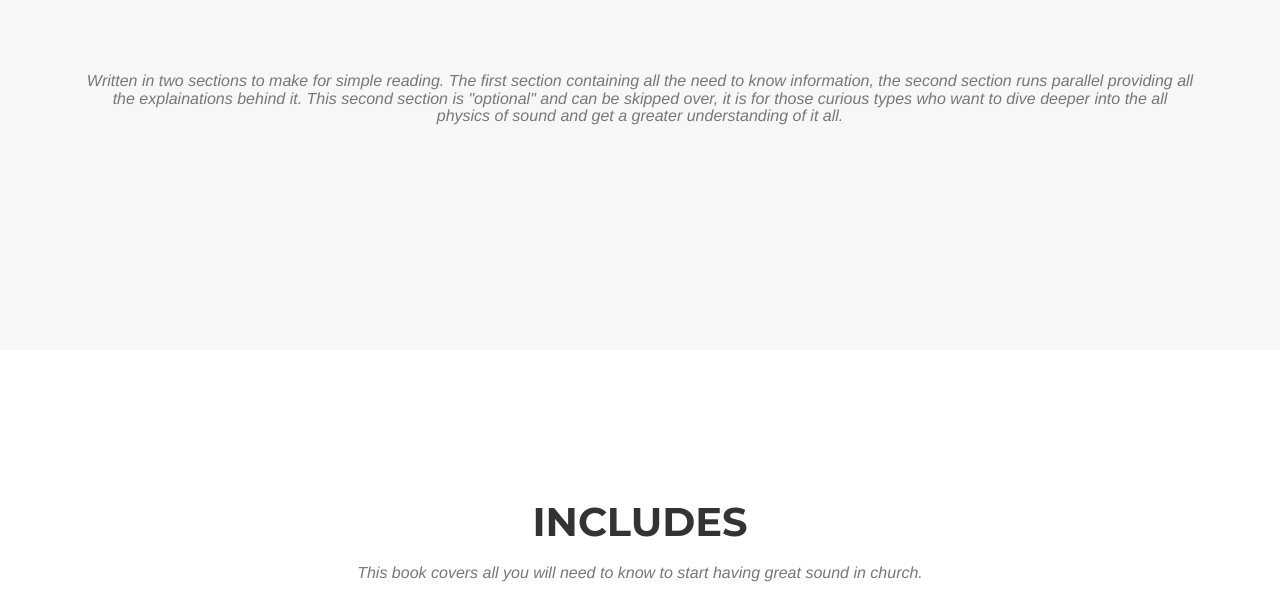
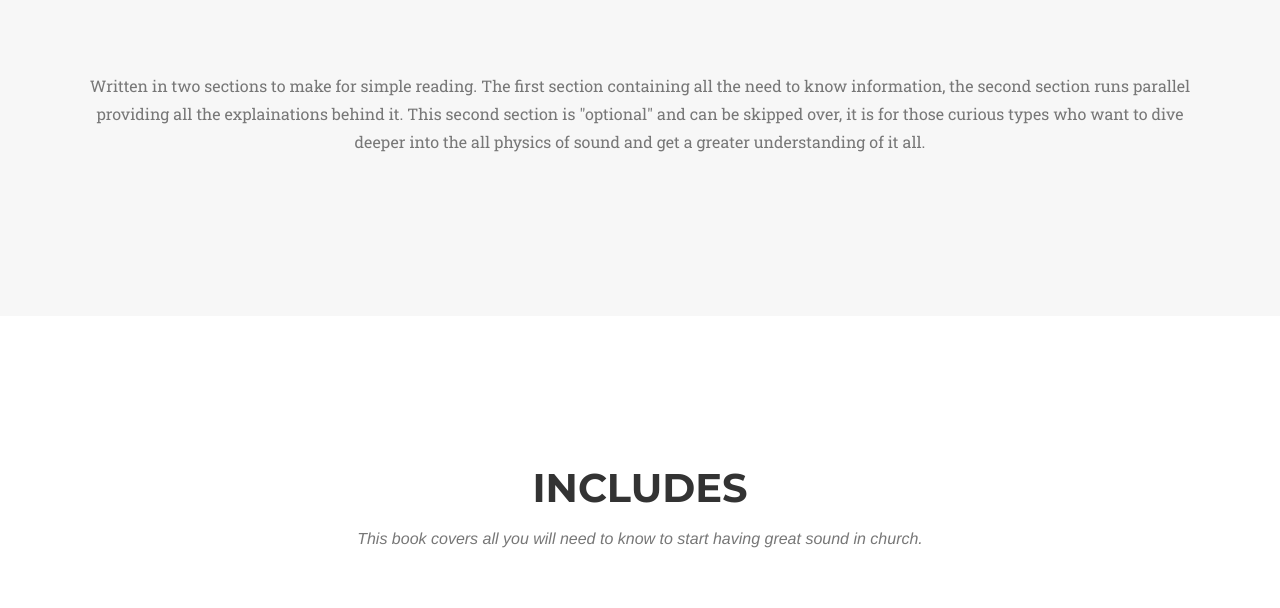
Before and after one commit to ethanbucket/ethanbucket.github.io, a plain HTML site: page index.html in a window 1280 px wide. Shown: the part 1925-2533 px from the top of the page. Drawn offline with nearby package versions, Linux system fonts and the light colour scheme; a script that the page names is missing; a web font is replaced by a local one.

Commit message:
Update index.html

```diff
--- a/index.html
+++ b/index.html
@@ -133,7 +133,7 @@
 
         <div class="col-lg-12 text-center">
             <h3 class="section-subheading text-muted"></h3>
-            <h3 class="section-subheading text-muted">Written in two sections to make for simple reading. The first section containing all the need to know information, the second section runs parallel providing all the explainations behind it. This second section is "optional" and can be skipped over, it is for those curious types who want to dive deeper into the all physics of sound and get a greater understanding of it all. </h3>
+            <p class="large text-muted">Written in two sections to make for simple reading. The first section containing all the need to know information, the second section runs parallel providing all the explainations behind it. This second section is "optional" and can be skipped over, it is for those curious types who want to dive deeper into the all physics of sound and get a greater understanding of it all. </p>
         </div>
 
         </div>
```
